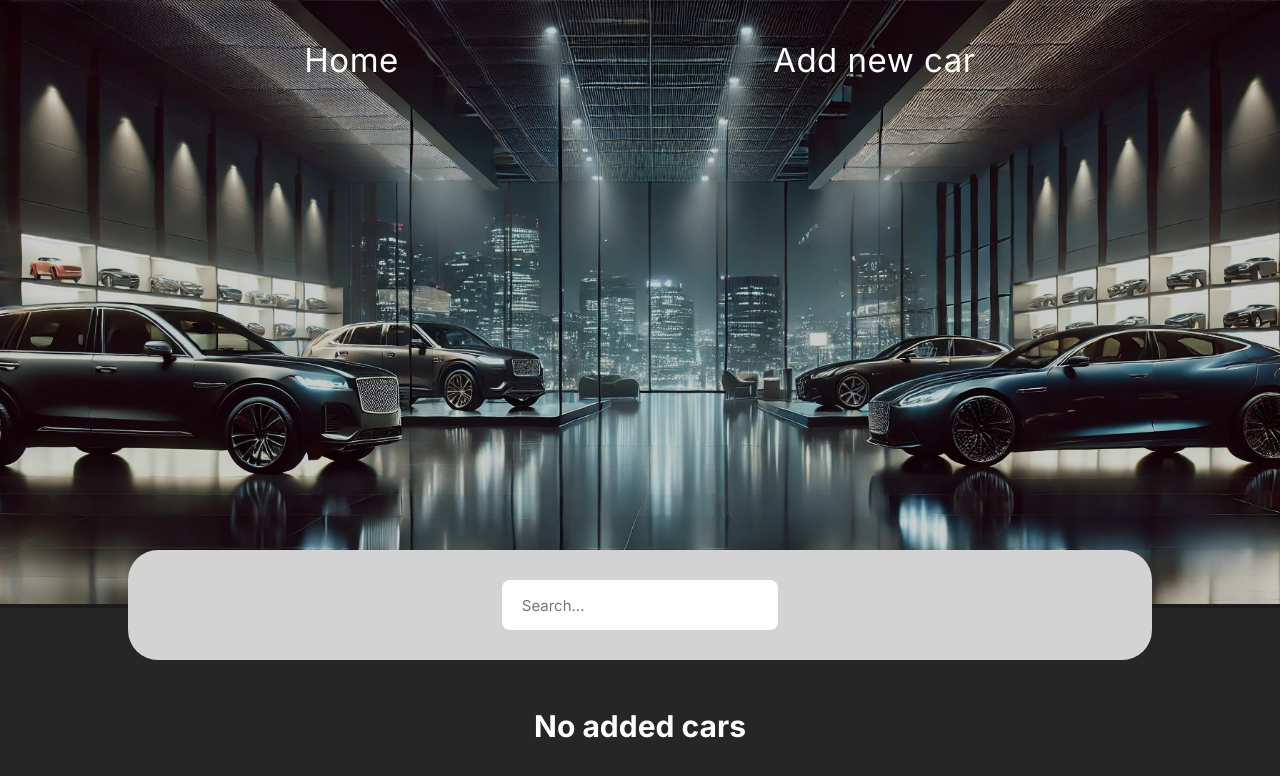
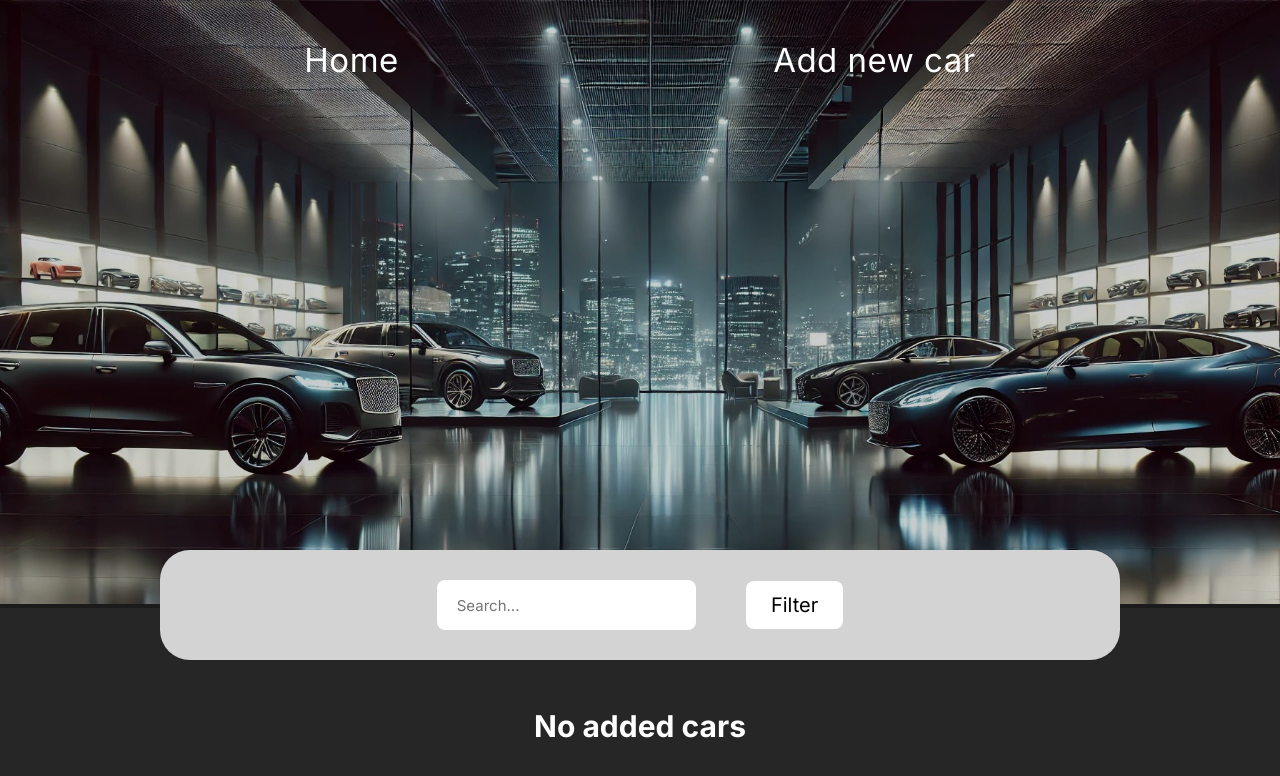
Before and after one commit to ninom5/Internship-14-CarDealership, a React (Vite) app: page / in a window 1280 px wide. Shown: the top 776 px of the page. Built offline with nearby package versions, Linux system fonts and the light colour scheme.

Commit message:
Add button for filtering

```diff
--- a/src/components/Hero/Hero.css
+++ b/src/components/Hero/Hero.css
@@ -27,12 +27,12 @@
 
 .filter-input {
   display: flex;
-  width: 80%;
+  width: 75%;
   align-items: center;
   height: auto;
   justify-content: center;
   justify-self: center;
-  gap: 30px;
+  gap: 50px;
   background-color: lightgray;
   border-radius: 30px;
   position: absolute;
@@ -49,6 +49,17 @@
   padding: 20px;
   border: none;
   border-radius: 8px;
+}
+
+.filter-button {
+  padding: 12px 25px;
+  font-size: 20px;
+  background-color: white;
+  transition: 0.7s;
+}
+.filter-button:hover {
+  background-color: black;
+  color: white;
 }
 
 .car-cards {
--- a/src/components/Hero/Hero.jsx
+++ b/src/components/Hero/Hero.jsx
@@ -3,6 +3,10 @@ import HeroImg from "../../assets/cars_cropped.jpg";
 
 const Hero = ({ setSearchInput }) => {
   const [inputValue, setInputValue] = useState("");
+
+  const handleButtonClick = () => {
+    setSearchInput(inputValue);
+  };
 
   const handleInputChange = (event) => {
     setInputValue(event.target.value);
@@ -22,6 +26,9 @@ const Hero = ({ setSearchInput }) => {
             value={inputValue}
             onChange={handleInputChange}
           />
+          <button className="filter-button" onClick={handleButtonClick}>
+            Filter
+          </button>
         </div>
       </div>
     </section>
```
